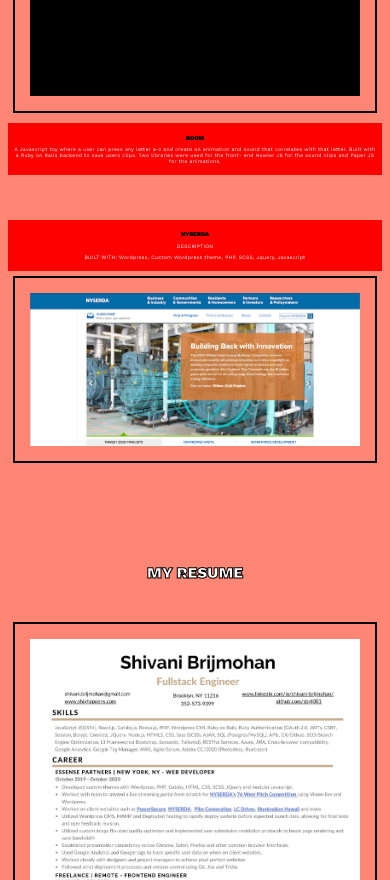
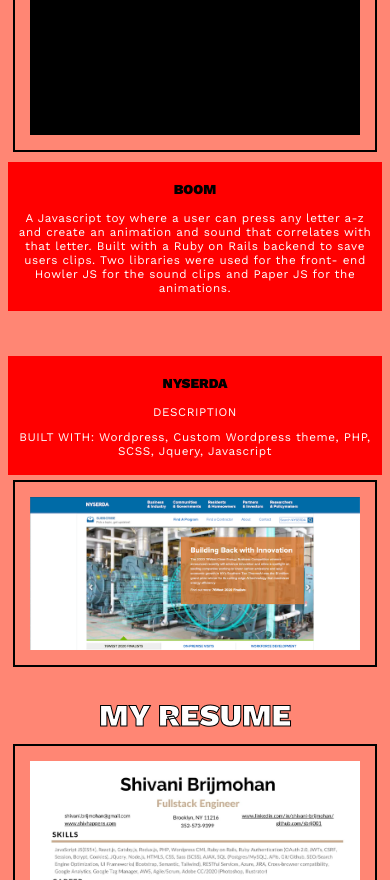
Before and after one commit to sbrij001/Portfolio, a React (Create React App) app: page /projects in a window 390 px wide. Shown: the part 1120-2000 px from the top of the page. Built offline with nearby package versions, Linux system fonts and the light colour scheme.

Commit message:
fontsize for mobile projects page

```diff
--- a/src/components/Projects.component.jsx
+++ b/src/components/Projects.component.jsx
@@ -52,7 +52,7 @@
         </div>
       </div>
 
-      <h2 className="section-header">MY RESUME</h2>
+      <h2 className="section-header r-title">MY RESUME</h2>
       <a className="download" href="portflio-resume.jpg" download>
         <img src="portflio-resume.jpg" alt="Shivani Resume"></img>
       </a>
--- a/src/style/styles.projects.css
+++ b/src/style/styles.projects.css
@@ -75,9 +75,16 @@
 @media (max-width: 800px) {
     .container{
         width: 100%;
+        padding-top: 30px;
     }
     img{
         width: 88%;
+    }
+
+    .section-header{
+      font-size: 8vw;
+      padding-top: 0;
+      padding-bottom: 0;
     }
     .text-box{
         margin: 0 auto;
@@ -86,13 +93,14 @@
         background: red;
         padding: 5px;
         margin-bottom: 5px;
+        font-size: 3vw;
     }
 
     .project-wrapper{
         display: block;
         margin: 0 auto;
     }
-    .resume object {
-        height: auto;
+    .r-title {
+        padding-top: 30px;
     }
   }
```
